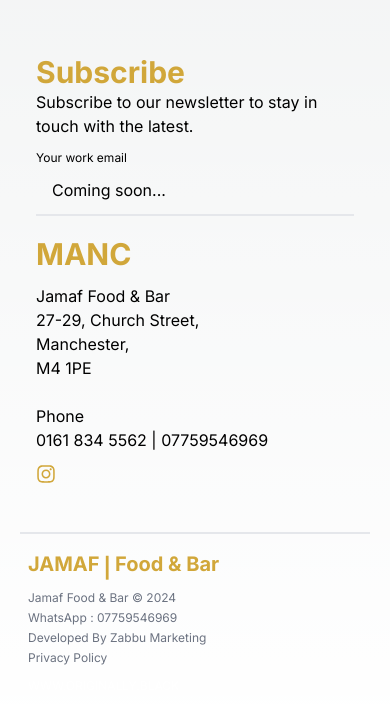
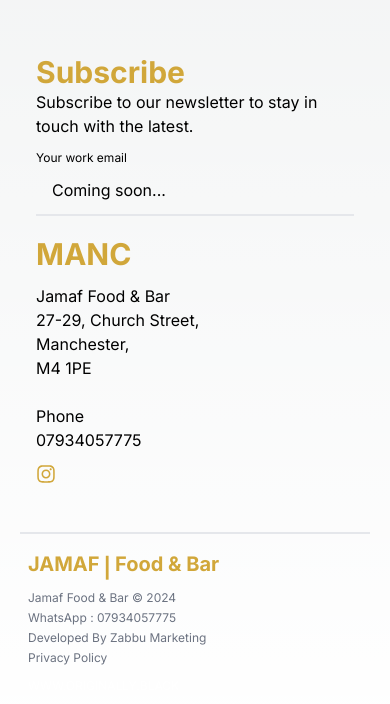
Before and after one commit to originallyblack/jamafnbar, a Next.js app: page / in a window 390 px wide. Shown: the part 2012-2716 px from the top of the page. Built offline with nearby package versions, Linux system fonts and the light colour scheme.

Commit message:
refactor: change phone number

```diff
--- a/src/app/components/cardslist.jsx
+++ b/src/app/components/cardslist.jsx
@@ -6,7 +6,7 @@
     info: "Plan ahead and get your Jamaican feast to-go, from Jamaf to skip the queue.",
     cta: {
       text: "ORDER COLLECT",
-      link: "tel:01618345562",
+      link: "tel: 07934057775",
     },
   },
   {
@@ -22,7 +22,7 @@
     info: "Find your local Jamaf and grab a seat at the bar or a cozy table.",
     cta: {
       text: "RESERVE A TABLE",
-      link: "tel:01618345562",
+      link: "tel: 07934057775",
     },
   },
 ];
--- a/src/app/components/footerEx.jsx
+++ b/src/app/components/footerEx.jsx
@@ -64,7 +64,7 @@
           </p>
           <span className="mt-3">
             <p>Phone</p>
-            0161 834 5562 | 07759546969
+            07934057775
           </span>
           <div className="flex pt-3 justify-start text-center text-accent">
             {/* <Link href={"https://www.facebook.com/"}>
@@ -94,7 +94,7 @@
             </div>
           </Link>
           <p className=""> Jamaf Food & Bar © 2024 </p>
-          <span className=""> WhatsApp : 07759546969 </span>
+          <span className=""> WhatsApp : 07934057775 </span>
           <Link href={"https://zabbu.org/"} className="">
             {" "}
             Developed By Zabbu Marketing{" "}
--- a/src/app/components/nav.jsx
+++ b/src/app/components/nav.jsx
@@ -12,7 +12,7 @@
 export default function Nav() {
   const [navbar, setNavbar] = useState(false);
 
-  const number = 447759546969;
+  const number = 447934057775;
   const waText = "Hi Jamaf, I'm interested in your menu";
   const whatsAppUrl = `https://wa.me/${number}?text=${encodeURIComponent(
     waText
```
